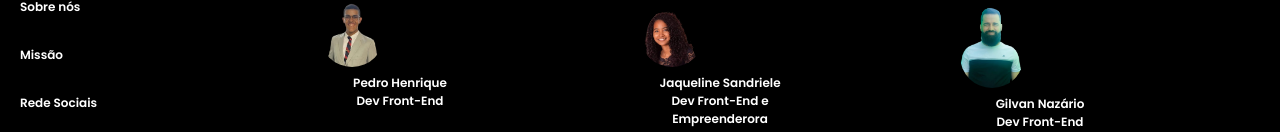
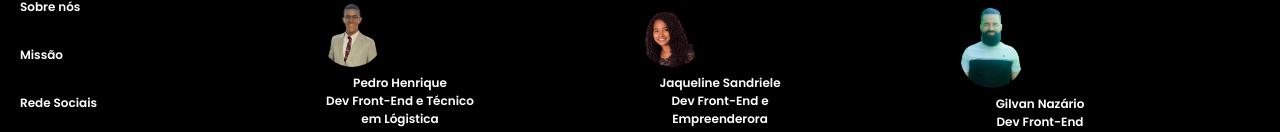
Before and after one commit to pedrohenrique1224/livraria, a plain HTML site: page romance.html in a window 1280 px wide. Shown: the part 893-1025 px from the top of the page. Drawn offline with Linux system fonts and the light colour scheme; files whose address does not match are found by name.

Commit message:
Update romance.html

```diff
--- a/romance.html
+++ b/romance.html
@@ -68,7 +68,7 @@
                 <img src="picture/Pedro.png" alt="Pedro">
                 <br>
                 <p id="img">Pedro Henrique</p>
-                <p id="img">Dev Front-End</p>
+                <p id="img">Dev Front-End e Técnico em Lógistica</p>
             </div>
             <div class="imagem">
                 <img src="picture/Jaque.png" alt="Jaque">
```
